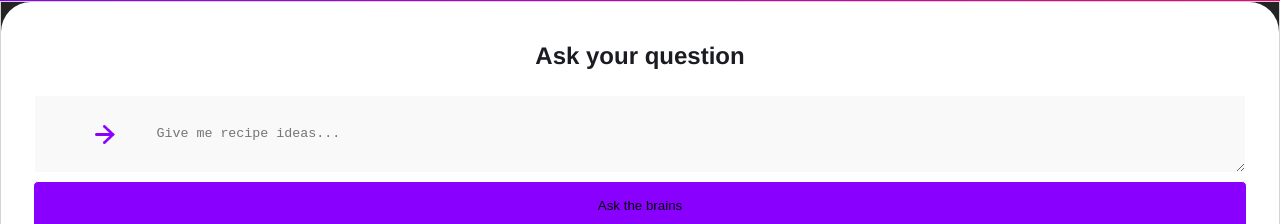
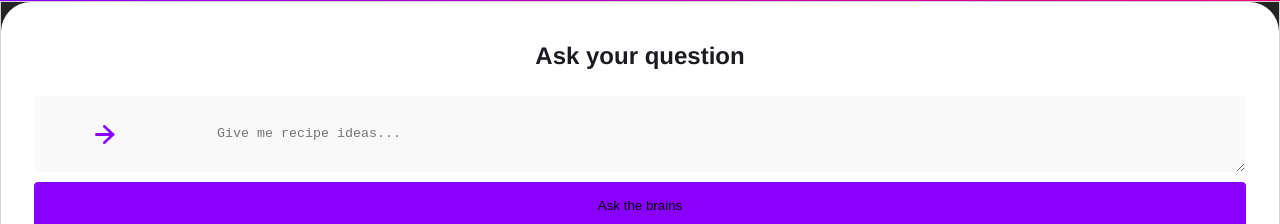
Before and after one commit to technative-academy/Team-Wolf, a React (Vite) app: page /ask in a window 1280 px wide. Shown: the part 279-503 px from the top of the page. Built offline with nearby package versions, Linux system fonts and the light colour scheme.

Commit message:
Adjust padding in input

```diff
--- a/src/components/Reusable/Input/Input.module.css
+++ b/src/components/Reusable/Input/Input.module.css
@@ -3,7 +3,7 @@
   color: black;
   background-color: var(--lightGrey);
   border-radius: 3px;
-  padding-left: 10%;
+  padding-left: 15%;
   padding-top: 1.9rem;
   padding-bottom: 1rem;
   width: 100%;
```
